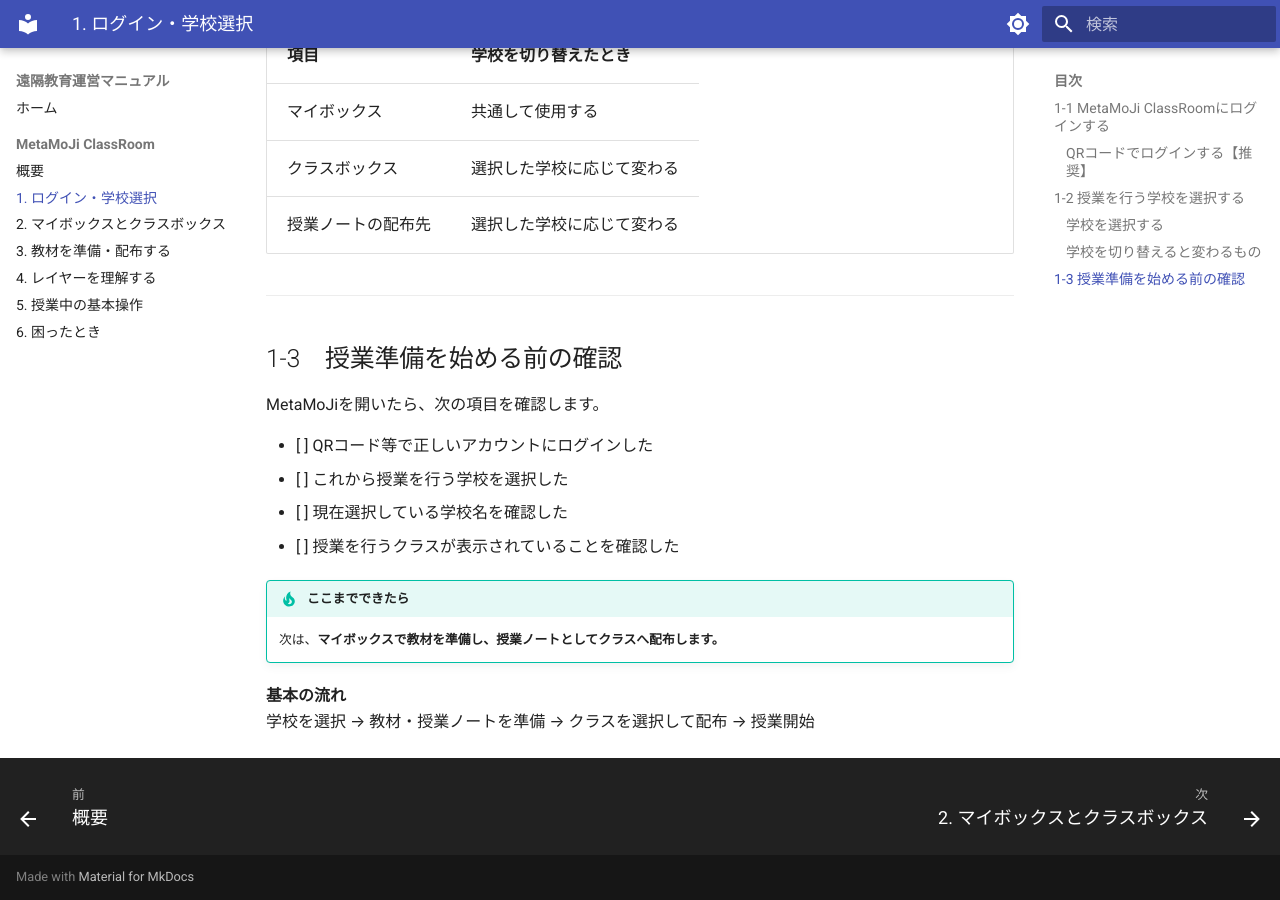
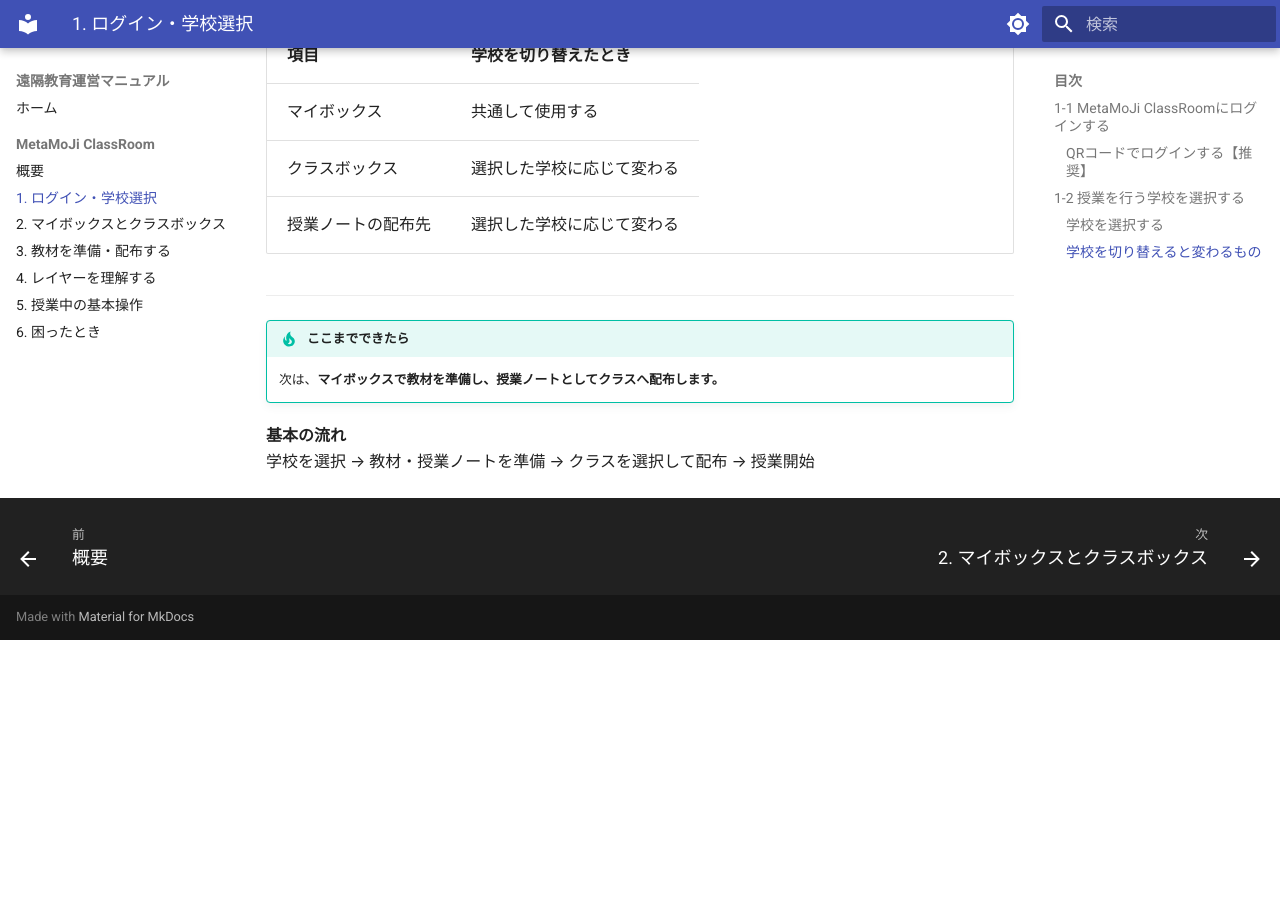
Before and after one commit to a-recs/remote-manual, an MkDocs documentation site: the page built from docs/metamoji/01-login.md, in a window 1280 px wide and 900 px high, scrolled down 1824 px. Built offline with MkDocs 1.6.1 and Material for MkDocs 9.7.7, drawn with Linux system fonts in a browser that asks for light colours; after the commit the page ends 2464 px from its top, so only the background shows below that.

Commit message:
Remove redundant pre-class checklist

```diff
--- a/docs/metamoji/01-login.md
+++ b/docs/metamoji/01-login.md
@@ -69,15 +69,6 @@ MetaMoJi ClassRoomを起動し、配布された**ログイン用QRコード**
 
 ---
 
-## 1-3　授業準備を始める前の確認
-
-MetaMoJiを開いたら、次の項目を確認します。
-
-- [ ] QRコード等で正しいアカウントにログインした
-- [ ] これから授業を行う学校を選択した
-- [ ] 現在選択している学校名を確認した
-- [ ] 授業を行うクラスが表示されていることを確認した
-
 !!! tip "ここまでできたら"
     次は、**マイボックスで教材を準備し、授業ノートとしてクラスへ配布します。**
 
```
